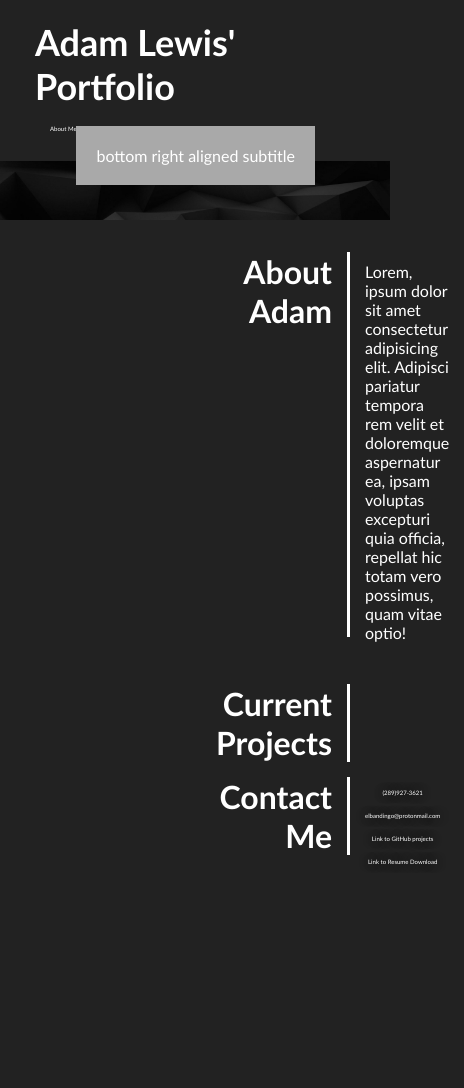
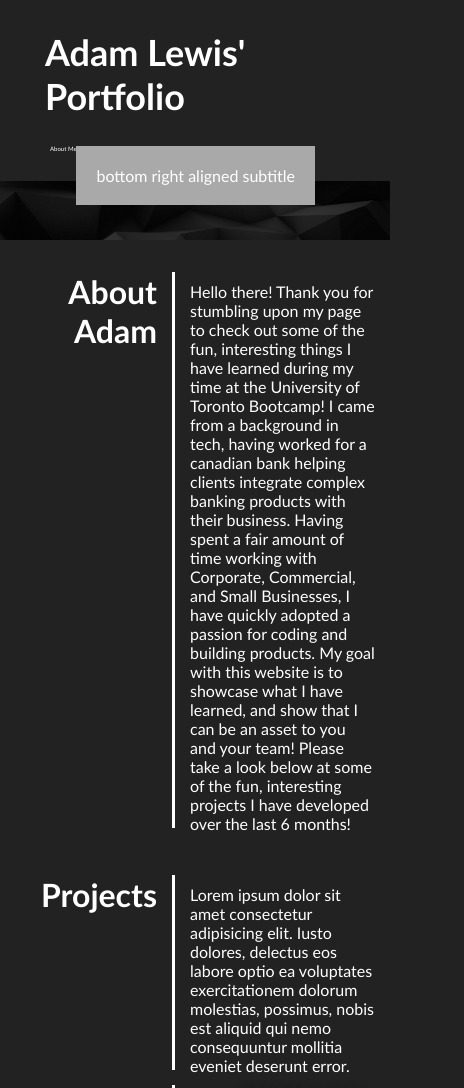
Before and after one commit to elbandingo/portfolio-project, a plain HTML site: page index.html in a window 390 px wide. Shown: the top 1088 px of the page, 464 px wide, since content can reach past the window. Before the commit the page ends 875 px from the top, so only its background shows below. Drawn offline with Linux system fonts and the light colour scheme.

Commit message:
fixed a few bugs

```diff
--- a/assets/main.css
+++ b/assets/main.css
@@ -24,6 +24,7 @@ header h1 {
       font-size: 36px;
       color: #fff;
       margin: 0;
+      padding: 10px;
 
   }
 
@@ -96,12 +97,14 @@ header nav ul li a {
 
 /*label/titles for the content */
 .section-title {
+    display: flex;
     font-size: 32px;
     border-right: 3px solid white;
     color: #fff;
-    text-align: right;
+    justify-content: right;
     margin-bottom: 15px;
     min-width: 350px;
+    max-width: 350px;
     padding-right: 15px;
 
 }
@@ -127,6 +130,52 @@ header nav ul li a {
 .footer ul li a {
     padding: 10px 15px;
     font-weight: lighter;
-    font-size: 1.55vw;
+    font-size: 18px;
     text-shadow: 0 0 10px rgba(0, 0, 0, 0.5);
   }
+
+
+
+
+
+
+
+
+
+
+
+@media screen and (max-width: 1000px) {
+
+    .section-title {
+        display: flex;
+        font-size: 32px;
+        border-right: 3px solid white;
+        color: #fff;
+        align-items: top;
+        text-align: right;
+        margin-bottom: 15px;
+        min-width: 250px;
+        max-width: 250px;
+        padding-right: 15px;
+
+    }
+
+}
+
+@media screen and (max-width: 600px) {
+
+    .section-title {
+        display: flex;
+        font-size: 32px;
+        border-right: 3px solid white;
+        color: #fff;
+        align-items: top;
+        text-align: right;
+        margin-bottom: 15px;
+        min-width: 175px;
+        max-width: 175px;
+        padding-right: 15px;
+
+    }
+
+}
--- a/index.html
+++ b/index.html
@@ -29,9 +29,9 @@
     <!--About Me section, 2 divs where left side is title, right side is content-->
     <section id="about-me" class="intro">
         <div class="flex-row">
-        <h2 class="section-title">About <br> Adam</h2>
+        <h2 class="section-title">About Adam</h2>
         <p>
-            Lorem, ipsum dolor sit amet consectetur adipisicing elit. Adipisci pariatur tempora rem velit et doloremque aspernatur ea, ipsam voluptas excepturi quia officia, repellat hic totam vero possimus, quam vitae optio!
+            Hello there! Thank you for stumbling upon my page to check out some of the fun, interesting things I have learned during my time at the University of Toronto Bootcamp! I came from a background in tech, having worked for a canadian bank helping clients integrate complex banking products with their business. Having spent a fair amount of time working with Corporate, Commercial, and Small Businesses, I have quickly adopted a passion for coding and building products. My goal with this website is to showcase what I have learned, and show that I can be an asset to you and your team! Please take a look below at some of the fun, interesting projects I have developed over the last 6 months!
         </p>
         </div>
     </section>
@@ -39,15 +39,15 @@
             <!--Projects section, which contains list of projects where first shown is largest.-->
     <section id="projects" class="intro">
         <div class="flex-row">
-        <h2 class="section-title">Current <br> Projects</h2>
-
+        <h2 class="section-title">Projects</h2>
+        <p>Lorem ipsum dolor sit amet consectetur adipisicing elit. Iusto dolores, delectus eos labore optio ea voluptates exercitationem dolorum molestias, possimus, nobis est aliquid qui nemo consequuntur mollitia eveniet deserunt error.</p>
             <!-- images go in here, need to make first largest. study flex grow/basis more-->
         </div>
     </section>
 
     <section id="contact-me" class="footer">
         <div class="flex-row">
-            <h2 class="section-title">Contact <br> Me</h2>
+            <h2 class="section-title">Contact Me</h2>
             <ul>
                 <li>
                     <a href="#">(289)927-3621</a>
@@ -61,10 +61,7 @@
     </section>
 
 
-    <!--Project portfolio list containing top most largest item, then a few projects that are smaller-->
 
-
-    <!-- contact me section goes below -->
 
 </body>
 </html>
```
